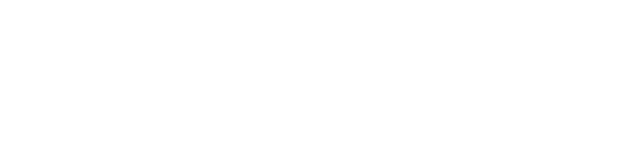
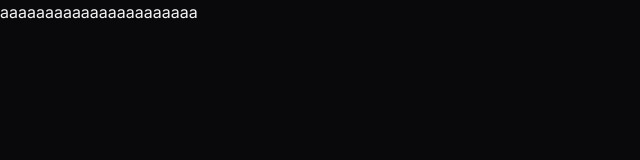
Before and after one commit to wolfcf6/LP, a plain HTML site: page index.html in a window 1280 px wide. Shown: the whole page, without its empty margins (0-640 px from the left). Drawn offline with Linux system fonts and the light colour scheme; files that its build step writes are made by us from their sources; files whose address does not match are found by name.

Commit message:
derfinindo variaveis CSS

```diff
--- a/index.html
+++ b/index.html
@@ -1,10 +1,19 @@
 <!DOCTYPE html>
 <html lang="en">
   <head>
+    <link rel="preconnect" href="https://fonts.googleapis.com" />
+    <link rel="preconnect" href="https://fonts.gstatic.com" crossorigin />
     <meta charset="UTF-8" />
     <meta name="viewport" content="width=device-width, initial-scale=1.0" />
     <title>Zingen - Karaokê</title>
-    <link rel="stylesheet" href="index.css">
+    <link rel="stylesheet" href="styles/index.css" />
+    <link
+      href="https://fonts.googleapis.com/css2?family=Inter:ital,opsz,wght@0,14..32,100..900;1,14..32,100..900&display=swap"
+      rel="stylesheet"
+    />
   </head>
-  <body></body>
+  <p>aaaaaaaaaaaaaaaaaaaaaa</p>
+  <body>
+
+  </body>
 </html>
--- a/styles/global.css
+++ b/styles/global.css
@@ -1,9 +1,74 @@
 *,
-*::before *::after {
+*::before,
+*::after {
   box-sizing: border-box;
 }
 * {
   margin: 0;
   padding: 0;
   font: inherit;
+  -webkit-font-smoothing: antialiased;
+  -moz-osx-font-smoothing: grayscale;
 }
+:root {
+  --bg-color: #09090b;
+  --surface-color: #18181b;
+  --stroke-color: #27272a;
+  --text-color-primary: #f4f4f5;
+  --text-color-secondary: #a1a1aa;
+  --brand-color-primary: #f7b733;
+  --brand-color-secondary: #fc5a2a;
+
+  --ff-sans: "inter", system-ui, sans-serif;
+  --fw-base: 400;
+  --fw-md: 500;
+  --fw-bold: 800;
+
+  --fs-sm: 0.875rem;
+  --fs-base: 1rem;
+  --fs-lg: 1.25rem;
+  --fs-xl: 1.5rem;
+  --fs-2xl: 2.5rem;
+}
+
+html {
+  font-family: var(--ff-sans);
+  font-weight: var(--fw-base);
+  font-size: var(--fs-base);
+  line-height: 1.6;
+  color: var(--text-color-primary);
+}
+body {
+  background-color: var(--bg-color);
+}
+h1,
+h2,
+h3 {
+  line-height: 1.2;
+  color: var(--text-color-primary);
+  font-weight: var(--fw-bold);
+  letter-spacing: -0.04em;
+}
+h1 {
+  font-size: var(--fs-2xl);
+}
+h2 {
+  font-size: var(--fs-xl);
+}
+h3 {
+  font-size: var(--fs-lg);
+}
+a {
+  text-decoration: none;
+  color: inherit;
+}
+ul[role="list"] {
+  list-style: none;
+}
+@media (width>=80em) {
+  :root {
+    --fs-lg: 2rem;
+    --fs-xl: 3rem;
+    --fs--2xl: 4rem;
+  }
+}
```
